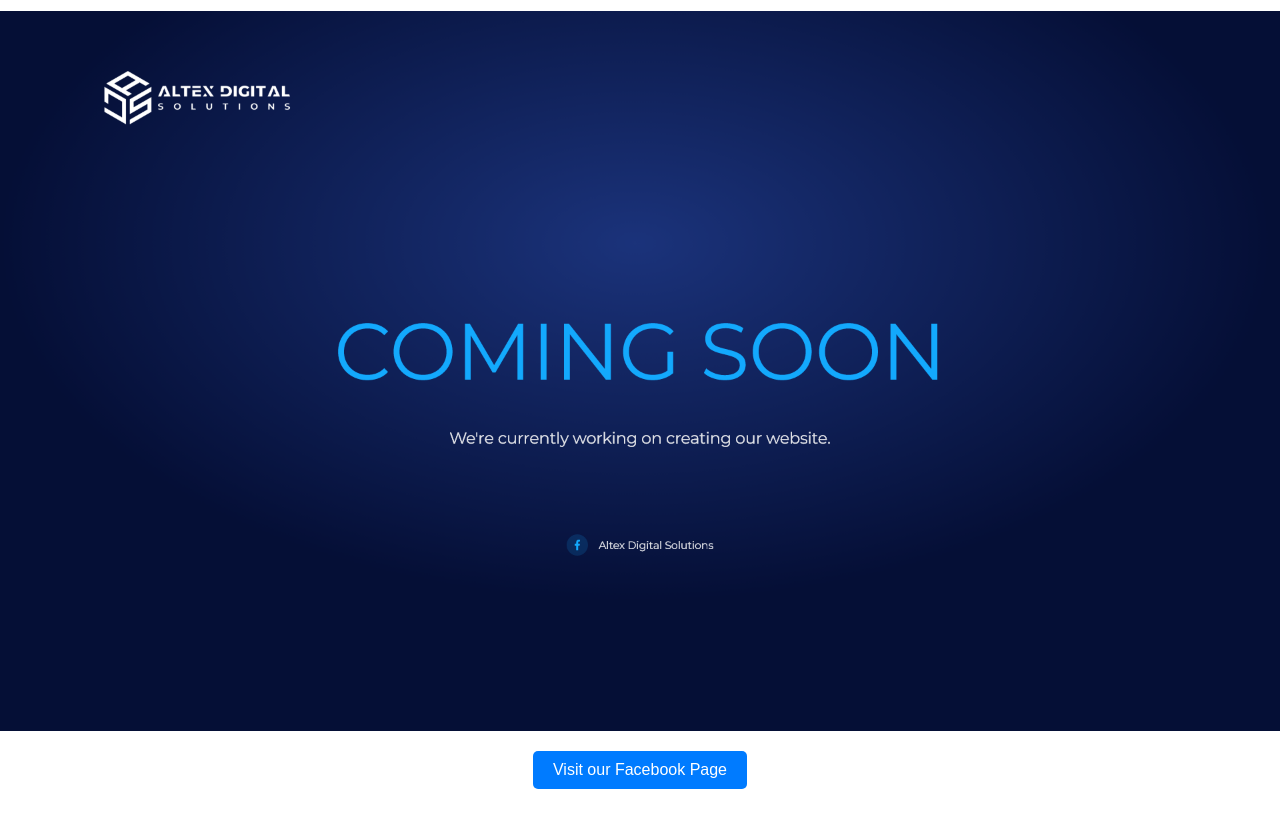
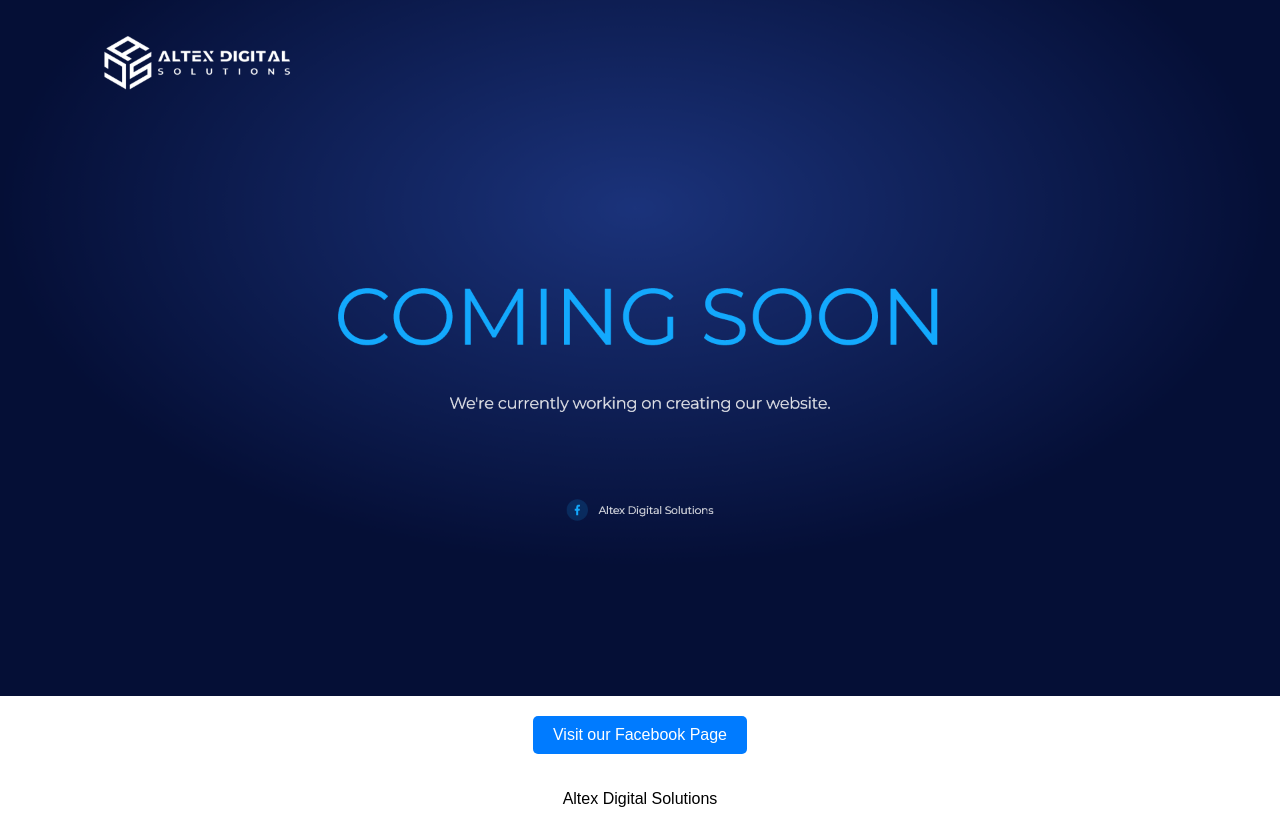
Before and after one commit to pawrabid/pawrabid.github.io, a plain HTML site: page index.html in a window 1280 px wide. Before the commit the page ends 800 px from the top, so only its background shows below. Drawn offline with Linux system fonts and the light colour scheme.

Commit message:
Update index.html

```diff
--- a/index.html
+++ b/index.html
@@ -50,12 +50,20 @@
         .button:hover {
             background-color: #0056b3;
         }
+
+        /* Styling the text container */
+        .text-container {
+            margin-top: 20px;
+        }
     </style>
 </head>
 <body>
     <div class="container">
         <img src="https://raw.githubusercontent.com/pawrabid/pawrabid.github.io/main/comming.png" alt="Description of the image" class="responsive-image">
         <a href="https://www.facebook.com/profile.php?id=61557740321173" class="button">Visit our Facebook Page</a>
+        <div class="text-container">
+            <p>Altex Digital Solutions</p>
+        </div>
     </div>
 </body>
 </html>
```
